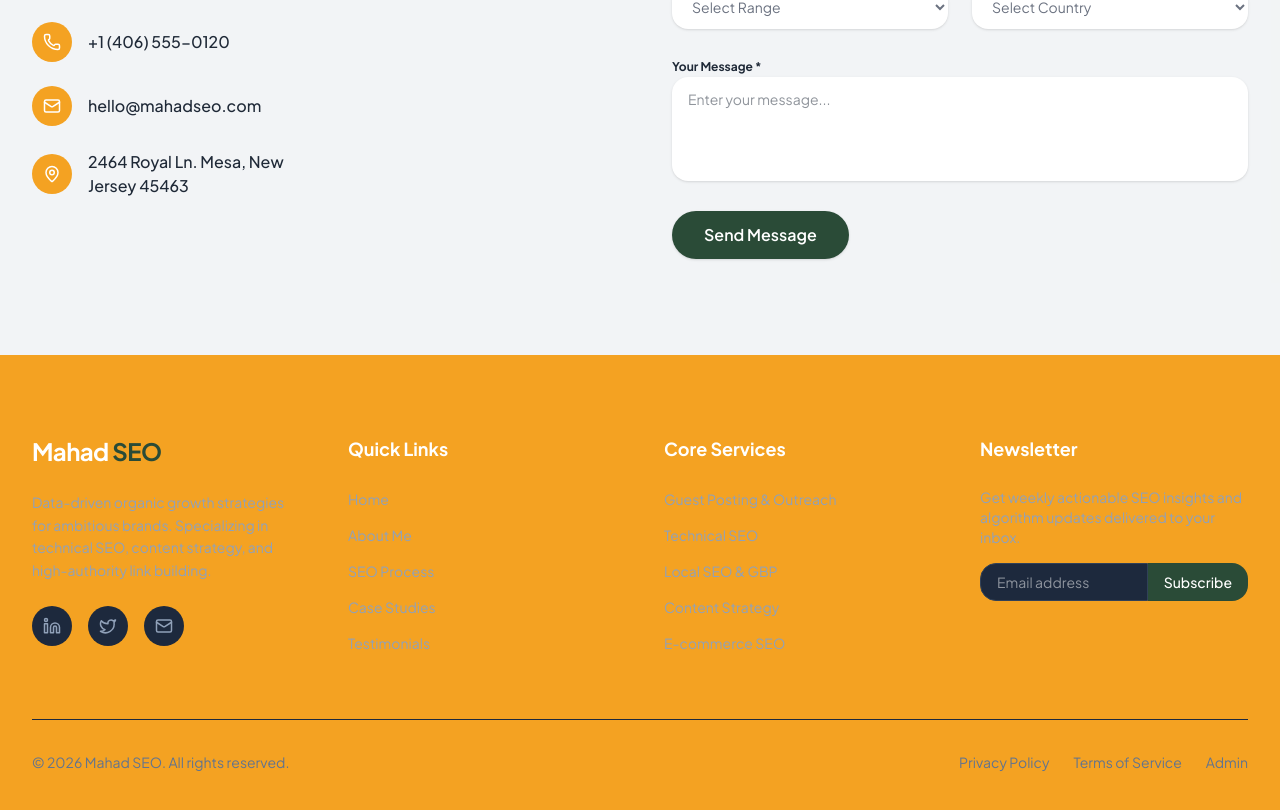
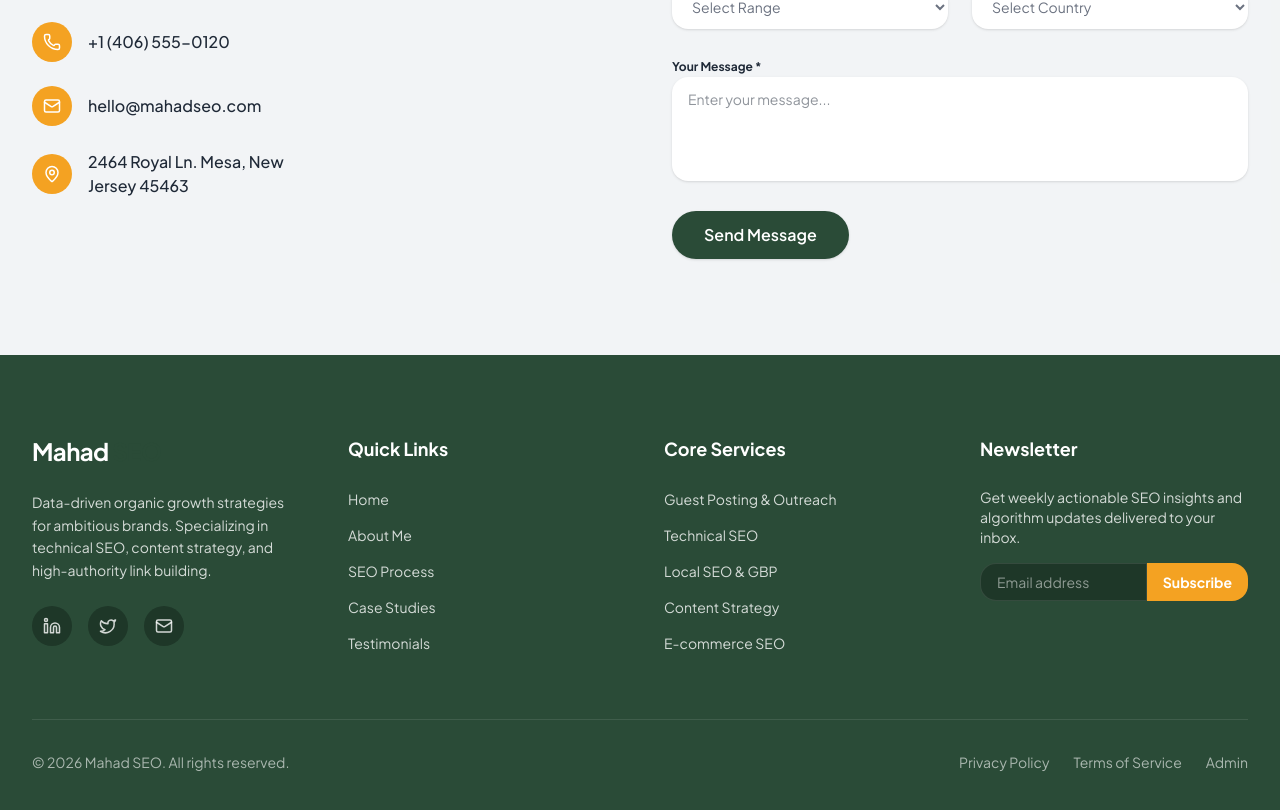
Before and after one commit to raomahad22/rao-mahad, a React (Vite) app: page / in a window 1280 px wide. Shown: the part 6576-7386 px from the top of the page. Built offline with nearby package versions, Linux system fonts and the light colour scheme; no server answers; the database is empty.

Commit message:
style: update Footer theme and improve Admin seeding
- Update Footer background to primary color and adjust component styling.
- Add default data seeding for Projects and Testimonials in admin panels.
- Add Vercel rewrite configuration for client-side routing.

```diff
--- a/src/components/Footer.tsx
+++ b/src/components/Footer.tsx
@@ -26,44 +26,44 @@ export default function Footer() {
   }, []);
 
   return (
-    <footer className="bg-accent text-white pt-20 pb-10">
+    <footer className="bg-primary text-white pt-20 pb-10">
       <div className="max-w-7xl mx-auto px-4 sm:px-6 lg:px-8">
         <div className="grid grid-cols-1 md:grid-cols-2 lg:grid-cols-4 gap-12 mb-16">
           <div className="lg:col-span-1">
             <a href="#home" className="text-2xl font-bold tracking-tight mb-6 inline-block">
               Mahad <span className="text-primary">SEO</span>
             </a>
-            <p className="text-slate-400 text-sm leading-relaxed mb-6">
+            <p className="text-white/80 text-sm leading-relaxed mb-6">
               Data-driven organic growth strategies for ambitious brands. Specializing in technical SEO, content strategy, and high-authority link building.
             </p>
             <div className="flex gap-4 flex-wrap">
               {settings.linkedin && (
-                <a href={settings.linkedin} target="_blank" rel="noopener noreferrer" className="w-10 h-10 rounded-full bg-slate-800 flex items-center justify-center text-slate-400 hover:bg-primary hover:text-white transition-all">
+                <a href={settings.linkedin} target="_blank" rel="noopener noreferrer" className="w-10 h-10 rounded-full bg-primary-dark flex items-center justify-center text-white/80 hover:bg-white hover:text-primary transition-all">
                   <Linkedin size={18} />
                 </a>
               )}
               {settings.twitter && (
-                <a href={settings.twitter} target="_blank" rel="noopener noreferrer" className="w-10 h-10 rounded-full bg-slate-800 flex items-center justify-center text-slate-400 hover:bg-primary hover:text-white transition-all">
+                <a href={settings.twitter} target="_blank" rel="noopener noreferrer" className="w-10 h-10 rounded-full bg-primary-dark flex items-center justify-center text-white/80 hover:bg-white hover:text-primary transition-all">
                   <Twitter size={18} />
                 </a>
               )}
               {settings.github && (
-                <a href={settings.github} target="_blank" rel="noopener noreferrer" className="w-10 h-10 rounded-full bg-slate-800 flex items-center justify-center text-slate-400 hover:bg-primary hover:text-white transition-all">
+                <a href={settings.github} target="_blank" rel="noopener noreferrer" className="w-10 h-10 rounded-full bg-primary-dark flex items-center justify-center text-white/80 hover:bg-white hover:text-primary transition-all">
                   <Github size={18} />
                 </a>
               )}
               {settings.instagram && (
-                <a href={settings.instagram} target="_blank" rel="noopener noreferrer" className="w-10 h-10 rounded-full bg-slate-800 flex items-center justify-center text-slate-400 hover:bg-primary hover:text-white transition-all">
+                <a href={settings.instagram} target="_blank" rel="noopener noreferrer" className="w-10 h-10 rounded-full bg-primary-dark flex items-center justify-center text-white/80 hover:bg-white hover:text-primary transition-all">
                   <Instagram size={18} />
                 </a>
               )}
               {settings.facebook && (
-                <a href={settings.facebook} target="_blank" rel="noopener noreferrer" className="w-10 h-10 rounded-full bg-slate-800 flex items-center justify-center text-slate-400 hover:bg-primary hover:text-white transition-all">
+                <a href={settings.facebook} target="_blank" rel="noopener noreferrer" className="w-10 h-10 rounded-full bg-primary-dark flex items-center justify-center text-white/80 hover:bg-white hover:text-primary transition-all">
                   <Facebook size={18} />
                 </a>
               )}
               {settings.email && (
-                <a href={`mailto:${settings.email}`} className="w-10 h-10 rounded-full bg-slate-800 flex items-center justify-center text-slate-400 hover:bg-primary hover:text-white transition-all">
+                <a href={`mailto:${settings.email}`} className="w-10 h-10 rounded-full bg-primary-dark flex items-center justify-center text-white/80 hover:bg-white hover:text-primary transition-all">
                   <Mail size={18} />
                 </a>
               )}
@@ -73,39 +73,39 @@ export default function Footer() {
           <div>
             <h4 className="font-bold mb-6 text-lg">Quick Links</h4>
             <ul className="space-y-3">
-              <li><a href="#home" className="text-slate-400 hover:text-primary transition-colors text-sm">Home</a></li>
-              <li><a href="#about" className="text-slate-400 hover:text-primary transition-colors text-sm">About Me</a></li>
-              <li><a href="#process" className="text-slate-400 hover:text-primary transition-colors text-sm">SEO Process</a></li>
-              <li><a href="#portfolio" className="text-slate-400 hover:text-primary transition-colors text-sm">Case Studies</a></li>
-              <li><a href="#testimonials" className="text-slate-400 hover:text-primary transition-colors text-sm">Testimonials</a></li>
+              <li><a href="#home" className="text-white/80 hover:text-white transition-colors text-sm">Home</a></li>
+              <li><a href="#about" className="text-white/80 hover:text-white transition-colors text-sm">About Me</a></li>
+              <li><a href="#process" className="text-white/80 hover:text-white transition-colors text-sm">SEO Process</a></li>
+              <li><a href="#portfolio" className="text-white/80 hover:text-white transition-colors text-sm">Case Studies</a></li>
+              <li><a href="#testimonials" className="text-white/80 hover:text-white transition-colors text-sm">Testimonials</a></li>
             </ul>
           </div>
 
           <div>
             <h4 className="font-bold mb-6 text-lg">Core Services</h4>
             <ul className="space-y-3">
-              <li><a href="#services" className="text-slate-400 hover:text-primary transition-colors text-sm">Guest Posting & Outreach</a></li>
-              <li><a href="#services" className="text-slate-400 hover:text-primary transition-colors text-sm">Technical SEO</a></li>
-              <li><a href="#services" className="text-slate-400 hover:text-primary transition-colors text-sm">Local SEO & GBP</a></li>
-              <li><a href="#services" className="text-slate-400 hover:text-primary transition-colors text-sm">Content Strategy</a></li>
-              <li><a href="#services" className="text-slate-400 hover:text-primary transition-colors text-sm">E-commerce SEO</a></li>
+              <li><a href="#services" className="text-white/80 hover:text-white transition-colors text-sm">Guest Posting & Outreach</a></li>
+              <li><a href="#services" className="text-white/80 hover:text-white transition-colors text-sm">Technical SEO</a></li>
+              <li><a href="#services" className="text-white/80 hover:text-white transition-colors text-sm">Local SEO & GBP</a></li>
+              <li><a href="#services" className="text-white/80 hover:text-white transition-colors text-sm">Content Strategy</a></li>
+              <li><a href="#services" className="text-white/80 hover:text-white transition-colors text-sm">E-commerce SEO</a></li>
             </ul>
           </div>
 
           <div>
             <h4 className="font-bold mb-6 text-lg">Newsletter</h4>
-            <p className="text-slate-400 text-sm mb-4">
+            <p className="text-white/80 text-sm mb-4">
               Get weekly actionable SEO insights and algorithm updates delivered to your inbox.
             </p>
             <form className="flex" onSubmit={(e) => e.preventDefault()}>
               <input
                 type="email"
                 placeholder="Email address"
-                className="w-full bg-slate-800 border border-slate-700 rounded-l-lg px-4 py-2 text-sm text-white focus:outline-none focus:border-primary"
+                className="w-full bg-primary-dark border border-white/10 rounded-l-lg px-4 py-2 text-sm text-white focus:outline-none focus:border-white placeholder-white/50"
               />
               <button
                 type="submit"
-                className="bg-primary hover:bg-primary-dark transition-colors px-4 py-2 rounded-r-lg text-sm font-medium"
+                className="bg-accent text-white hover:bg-accent-dark transition-colors px-4 py-2 rounded-r-lg text-sm font-bold"
               >
                 Subscribe
               </button>
@@ -113,11 +113,11 @@ export default function Footer() {
           </div>
         </div>
 
-        <div className="border-t border-slate-800 pt-8 flex flex-col md:flex-row justify-between items-center gap-4">
-          <p className="text-slate-500 text-sm">
+        <div className="border-t border-white/10 pt-8 flex flex-col md:flex-row justify-between items-center gap-4">
+          <p className="text-white/60 text-sm">
             © {new Date().getFullYear()} Mahad SEO. All rights reserved.
           </p>
-          <div className="flex gap-6 text-sm text-slate-500">
+          <div className="flex gap-6 text-sm text-white/60">
             <a href="#" className="hover:text-white transition-colors">Privacy Policy</a>
             <a href="#" className="hover:text-white transition-colors">Terms of Service</a>
             <a
--- a/src/pages/Admin/TestimonialsAdmin.tsx
+++ b/src/pages/Admin/TestimonialsAdmin.tsx
@@ -16,8 +16,26 @@ export default function TestimonialsAdmin() {
 
   const fetchTestimonials = async () => {
     const { data, error } = await supabase.from('testimonials').select('*').order('created_at', { ascending: false });
-    if (!error && data) {
+
+    const defaultTestimonials = [
+      { id: '1', text: "Mahad completely transformed our organic presence. Within 6 months, our non-branded traffic tripled, and we secured top rankings. Highly recommend his services.", name: "Sarah Jenkins", role: "CMO, TechGrowth Solutions", rating: 5, avatar: "https://ui-avatars.com/api/?name=Sarah+Jenkins&background=2A4B37&color=fff" },
+      { id: '2', text: "The quality of backlinks Mahad secures is unparalleled. We were struggling to build authority in a crowded niche, and his manual outreach strategy delivered amazing results.", name: "David Chen", role: "Founder, E-Commerce Direct", rating: 5, avatar: "https://ui-avatars.com/api/?name=David+Chen&background=F4A222&color=fff" },
+      { id: '3', text: "Working with Mahad was the best marketing decision we made this year. He doesn't focus on vanity metrics; he focuses on traffic that actually converts.", name: "Michael Ross", role: "Director of Marketing, LegalPro", rating: 5, avatar: "https://ui-avatars.com/api/?name=Michael+Ross&background=1E3728&color=fff" }
+    ];
+
+    if (!error && data && data.length > 0) {
       setTestimonials(data);
+    } else {
+      if (!error && data && data.length === 0) {
+        await supabase.from('testimonials').insert(defaultTestimonials.map(({id, ...rest}) => rest));
+        const { data: newData } = await supabase.from('testimonials').select('*').order('created_at', { ascending: false });
+        if (newData && newData.length > 0) {
+          setTestimonials(newData);
+          setLoading(false);
+          return;
+        }
+      }
+      setTestimonials(defaultTestimonials);
     }
     setLoading(false);
   };
```
Also changed, not shown: src/pages/Admin/ProjectsAdmin.tsx (+20 -13 lines), vercel.json (added).
